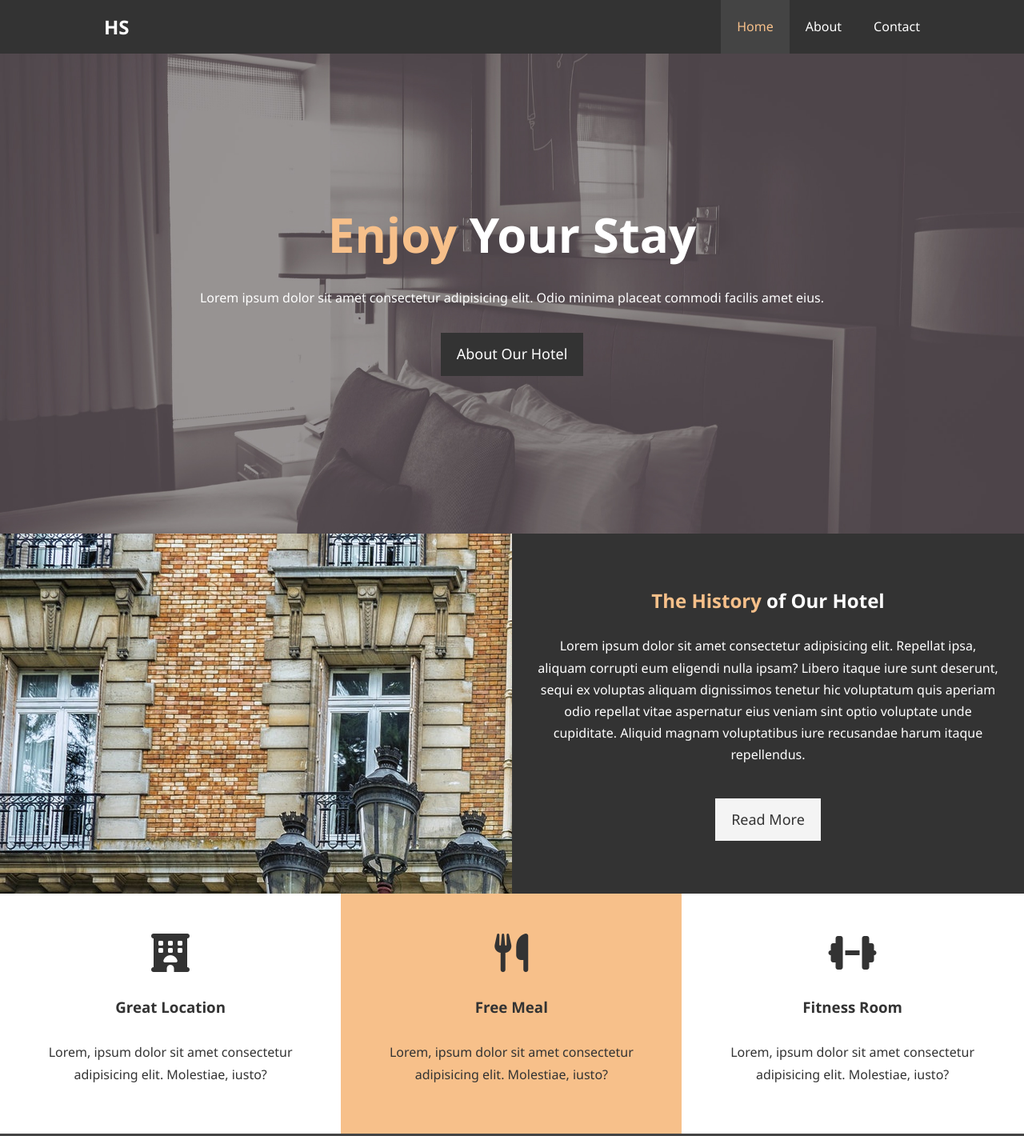
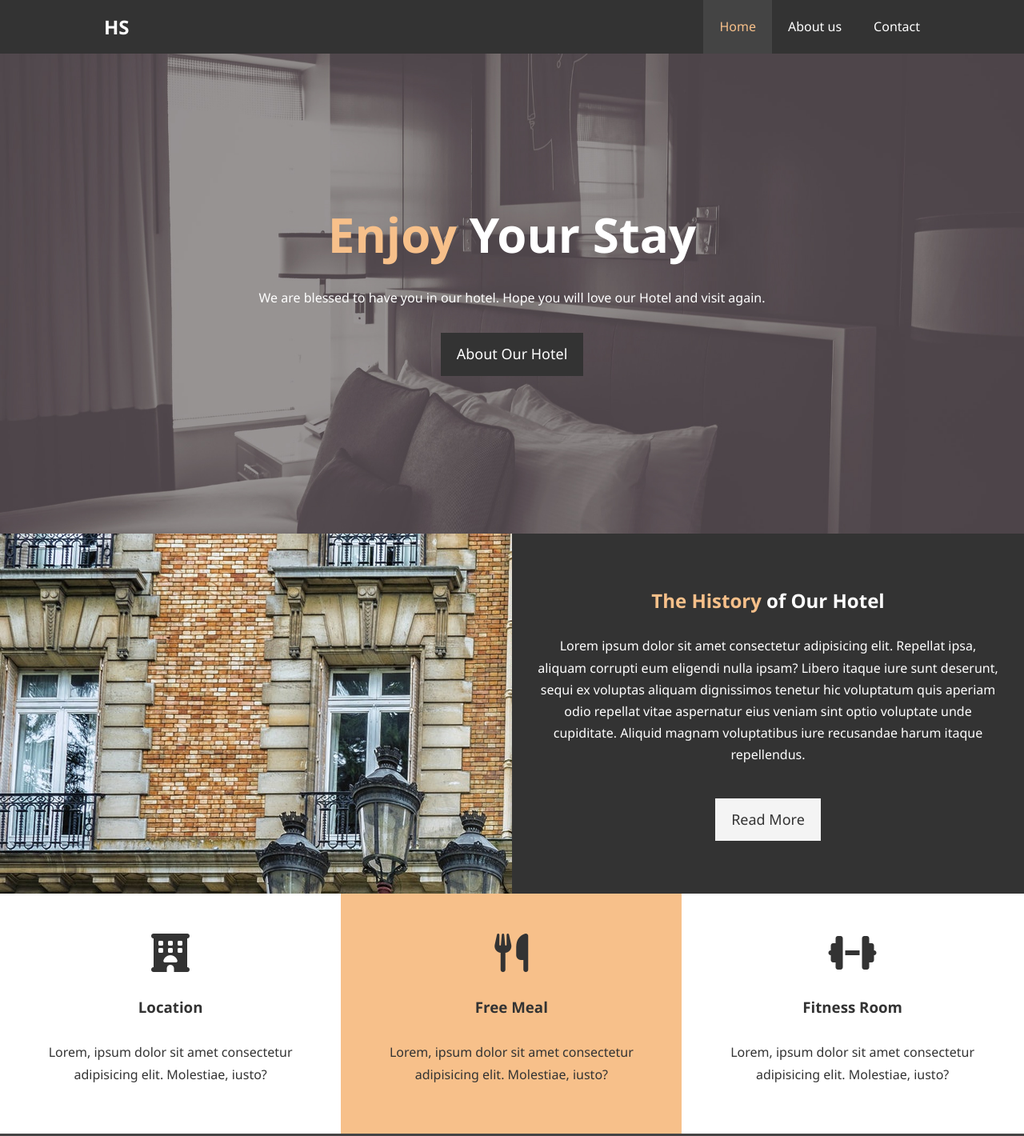
Before and after one commit to iam-sakshi/HS-Website, a plain HTML site: page hotel project/img/index.html in a window 1280 px wide. Shown: the top 1420 px of the page at 80% size. Drawn offline with Linux system fonts and the light colour scheme.

Commit message:
Update index.html
Added some text.

```diff
--- a/hotel project/img/index.html
+++ b/hotel project/img/index.html
@@ -21,7 +21,7 @@
         <h1 class="logo"> <a href="index.html"></a> HS</h1>
         <ul>
           <li> <a class="current" href="index.html">Home</a></li>
-          <li> <a href="about.html">About</a></li>
+          <li> <a href="about.html">About us</a></li>
           <li> <a href="contact.html">Contact</a></li>
         </ul>
       </div>
@@ -31,8 +31,7 @@
           <div class="container">
             <div class="showcase-content">
               <h1><span class="text-primary">Enjoy</span> Your Stay</h1>
-              <p>Lorem ipsum dolor sit amet consectetur adipisicing elit.
-                Odio minima placeat commodi facilis amet eius.</p>
+              <p>We are blessed to have you in our hotel. Hope you will love our Hotel and visit again. </p>
                 <a class="btn" href="about.html">About Our Hotel</a>
             </div>
           </div>
@@ -55,7 +54,7 @@
   <section id="feature">
     <div class="box bg-light">
       <i class="fas fa-hotel fa-3x"></i>
-      <h3>Great Location</h3>
+      <h3>Location</h3>
       <p>Lorem, ipsum dolor sit amet
         consectetur adipisicing elit. Molestiae, iusto?</p>
     </div>
```
